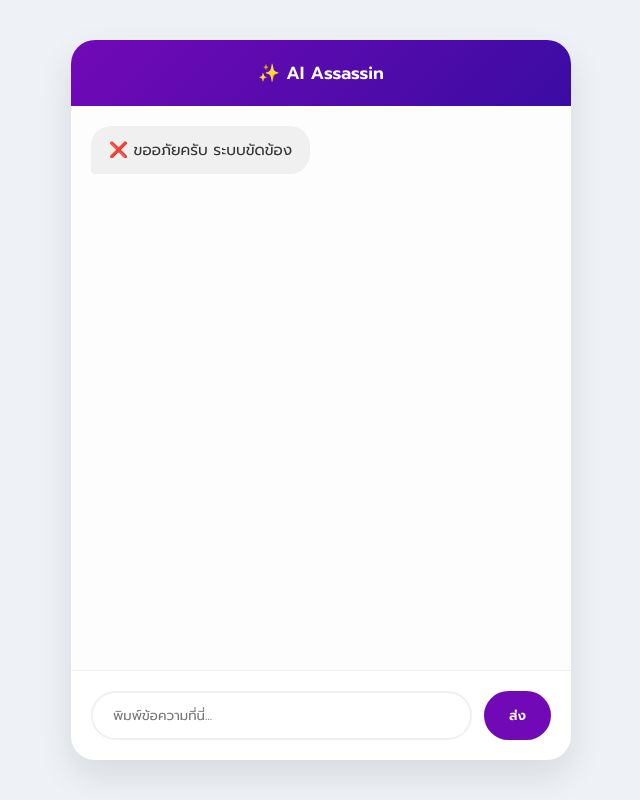
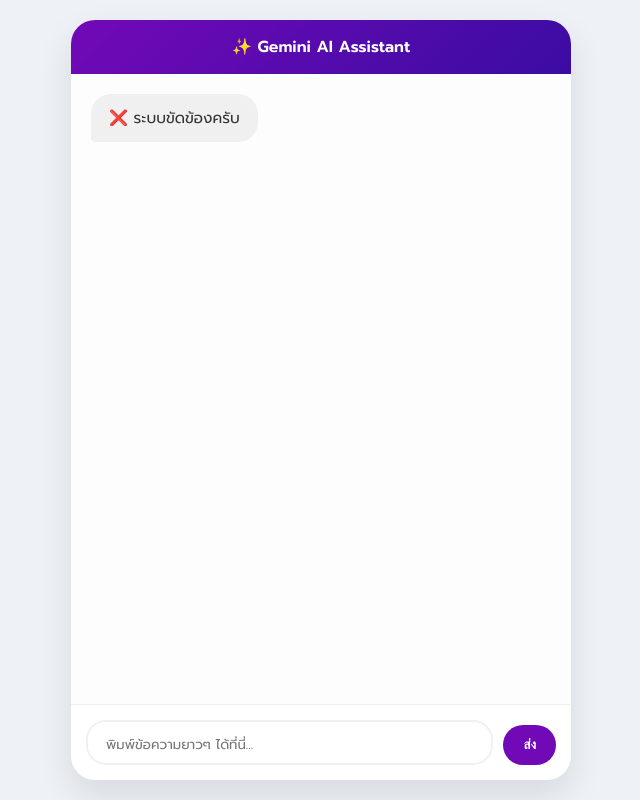
Before and after one commit to wyu039496-stack/ai-server, a website: page public/index.html in a window 1280 px wide. Shown: the whole page, without its empty margins (319-959 px from the left). Drawn offline with Linux system fonts and the light colour scheme; no server answers.

Commit message:
Update index.html

```diff
--- a/public/index.html
+++ b/public/index.html
@@ -6,30 +6,55 @@
     <title>Gemini AI Chat</title>
     <link href="https://fonts.googleapis.com/css2?family=Prompt:wght@300;400;600&display=swap" rel="stylesheet">
     <style>
-        /* UI คงเดิมตามที่คุณต้องการ */
         * { box-sizing: border-box; margin: 0; padding: 0; }
         body { font-family: 'Prompt', sans-serif; background: #eef2f7; display: flex; justify-content: center; align-items: center; height: 100vh; }
-        .chat-container { width: 100%; max-width: 500px; height: 90vh; background: #fff; border-radius: 24px; display: flex; flex-direction: column; box-shadow: 0 15px 35px rgba(0,0,0,0.1); overflow: hidden; }
-        .header { background: linear-gradient(135deg, #7209b7, #3a0ca3); color: #fff; padding: 20px; text-align: center; font-weight: 600; font-size: 1.1rem; }
+        .chat-container { width: 100%; max-width: 500px; height: 95vh; background: #fff; border-radius: 24px; display: flex; flex-direction: column; box-shadow: 0 15px 35px rgba(0,0,0,0.1); overflow: hidden; }
+        .header { background: linear-gradient(135deg, #7209b7, #3a0ca3); color: #fff; padding: 15px; text-align: center; font-weight: 600; }
+
         #chat-box { flex: 1; padding: 20px; overflow-y: auto; display: flex; flex-direction: column; gap: 15px; background: #fdfdfd; }
-        .msg { padding: 12px 18px; border-radius: 20px; max-width: 80%; font-size: 0.95rem; line-height: 1.6; word-wrap: break-word; animation: fadeIn 0.3s ease; }
-        @keyframes fadeIn { from { opacity: 0; transform: translateY(10px); } to { opacity: 1; transform: translateY(0); } }
+        .msg { padding: 12px 18px; border-radius: 20px; max-width: 85%; font-size: 0.95rem; line-height: 1.6; word-wrap: break-word; }
         .user { background: #7209b7; color: white; align-self: flex-end; border-bottom-right-radius: 4px; }
         .bot { background: #f0f0f0; color: #333; align-self: flex-start; border-bottom-left-radius: 4px; white-space: pre-wrap; }
-        .typing { font-size: 0.8rem; color: #7209b7; padding: 0 20px 10px; display: none; font-weight: 500; }
-        .input-area { padding: 20px; display: flex; gap: 12px; border-top: 1px solid #f0f0f0; }
-        input { flex: 1; padding: 12px 20px; border: 2px solid #f0f0f0; border-radius: 30px; outline: none; font-family: 'Prompt', sans-serif; }
-        button { background: #7209b7; color: white; border: none; padding: 0 25px; border-radius: 30px; cursor: pointer; font-weight: 600; font-family: 'Prompt', sans-serif; }
+
+        /* ปรับปรุงส่วน Input ให้รองรับข้อความยาว */
+        .input-area { padding: 15px; display: flex; gap: 10px; border-top: 1px solid #f0f0f0; align-items: flex-end; }
+
+        textarea {
+            flex: 1;
+            padding: 12px 18px;
+            border: 2px solid #f0f0f0;
+            border-radius: 20px;
+            outline: none;
+            transition: 0.3s;
+            font-family: 'Prompt', sans-serif;
+            resize: none; /* ปิดการลากขยายด้วยมือ */
+            max-height: 150px; /* กำหนดความสูงสูงสุด */
+            min-height: 45px;
+            overflow-y: auto;
+        }
+        textarea:focus { border-color: #7209b7; }
+
+        button {
+            background: #7209b7;
+            color: white;
+            border: none;
+            padding: 12px 20px;
+            border-radius: 20px;
+            cursor: pointer;
+            font-weight: 600;
+            align-self: flex-end; /* ให้ปุ่มอยู่ชิดล่างเสมอ */
+        }
+        .typing { font-size: 0.8rem; color: #7209b7; padding: 5px 20px; display: none; }
     </style>
 </head>
 <body>
 
 <div class="chat-container">
-    <div class="header">✨ AI Assassin </div>
+    <div class="header">✨ Gemini AI Assistant</div>
     <div id="chat-box"></div>
     <div class="typing" id="typing-indicator">AI กำลังคิด...</div>
     <div class="input-area">
-        <input type="text" id="userInput" placeholder="พิมพ์ข้อความที่นี่...">
+        <textarea id="userInput" placeholder="พิมพ์ข้อความยาวๆ ได้ที่นี่..." rows="1" oninput="autoResize(this)"></textarea>
         <button onclick="handleSend()">ส่ง</button>
     </div>
 </div>
@@ -38,9 +63,13 @@
     const chatBox = document.getElementById('chat-box');
     const userInput = document.getElementById('userInput');
     const typingIndicator = document.getElementById('typing-indicator');
+    let chatHistory = [];
 
-    // ตัวแปรสำหรับเก็บ Memory ในเซสชั่นนี้
-    let chatHistory = [];
+    // ฟังก์ชันปรับความสูง textarea อัตโนมัติ
+    function autoResize(el) {
+        el.style.height = 'auto';
+        el.style.height = el.scrollHeight + 'px';
+    }
 
     function appendMessage(sender, text) {
         const msgDiv = document.createElement('div');
@@ -55,31 +84,27 @@
         if (!message) return;
 
         if (!isSilent) appendMessage('user', message);
+
+        // ล้างค่าและรีเซ็ตความสูง
         userInput.value = '';
+        userInput.style.height = '45px';
+
         typingIndicator.style.display = 'block';
 
         try {
             const res = await fetch('/chat', {
                 method: 'POST',
                 headers: { 'Content-Type': 'application/json' },
-                body: JSON.stringify({
-                    message: message,
-                    history: chatHistory // ส่ง Memory ไปด้วย
-                })
+                body: JSON.stringify({ message: message, history: chatHistory })
             });
             const data = await res.json();
-
             appendMessage('bot', data.reply);
 
-            // บันทึกข้อความลงใน Memory หลังจากคุยเสร็จ
             chatHistory.push({ role: "user", content: message });
             chatHistory.push({ role: "assistant", content: data.reply });
-
-            // จำกัด Memory ไม่ให้ยาวเกินไป (เช่น จำแค่ 10 ประโยคล่าสุดเพื่อไม่ให้ API หน่วง)
             if (chatHistory.length > 20) chatHistory.shift();
-
         } catch (err) {
-            appendMessage('bot', '❌ ขออภัยครับ ระบบขัดข้อง');
+            appendMessage('bot', '❌ ระบบขัดข้องครับ');
         } finally {
             typingIndicator.style.display = 'none';
         }
@@ -92,7 +117,13 @@
         }
     };
 
-    userInput.addEventListener("keypress", (e) => { if (e.key === "Enter") handleSend(); });
+    // กด Enter เพื่อส่ง (Shift+Enter เพื่อขึ้นบรรทัดใหม่)
+    userInput.addEventListener("keydown", (e) => {
+        if (e.key === "Enter" && !e.shiftKey) {
+            e.preventDefault();
+            handleSend();
+        }
+    });
 </script>
 
 </body>
```
